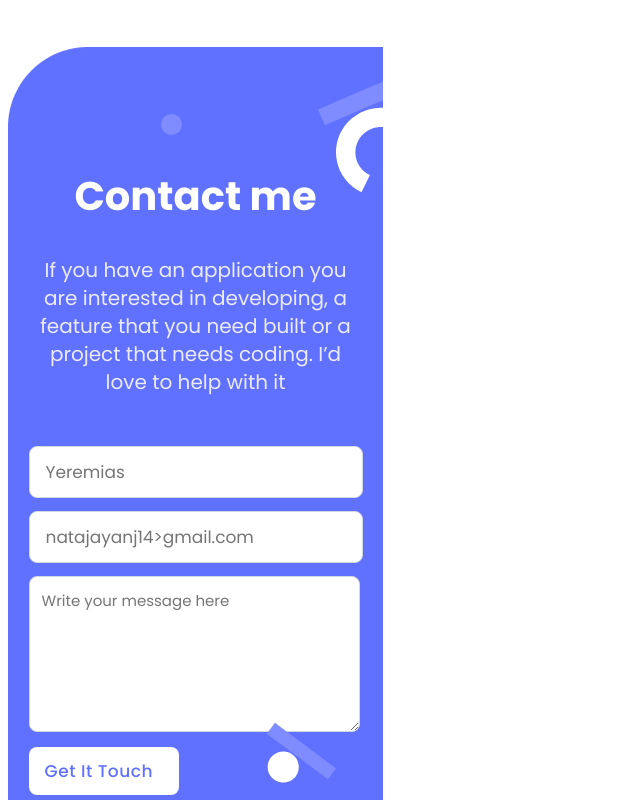
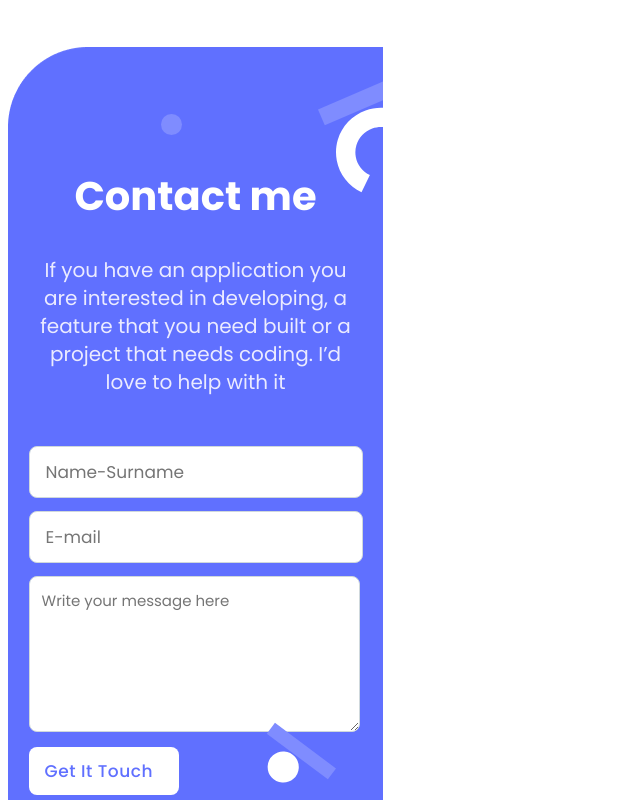
Before and after one commit to tacettinkustu/microverse-portfolio-project, a plain HTML site: page index.html in a window 1280 px wide. Shown: the part 4380-5180 px from the top of the page, without its empty margins (0-640 px from the left). Drawn offline with Linux system fonts and the light colour scheme; files whose address does not match are found by name.

Commit message:
Fix e-mail input

```diff
--- a/index.html
+++ b/index.html
@@ -366,7 +366,7 @@
             type="text"
             class="fname"
             name="fname"
-            placeholder="Yeremias"
+            placeholder="Name-Surname"
             maxlength="30"
             required
           />
@@ -375,7 +375,8 @@
             type="email"
             class="fname"
             name="email"
-            placeholder="natajayanj14>gmail.com"
+            placeholder="E-mail"
+            id="email-input"
             required
           />
 
--- a/style.css
+++ b/style.css
@@ -483,6 +483,10 @@ li a:hover {
   width: 300px;
 }
 
+#email-input {
+  width: 300px;
+}
+
 textarea {
   background: #fff;
   border: 1px solid #cfd8dc;
```
